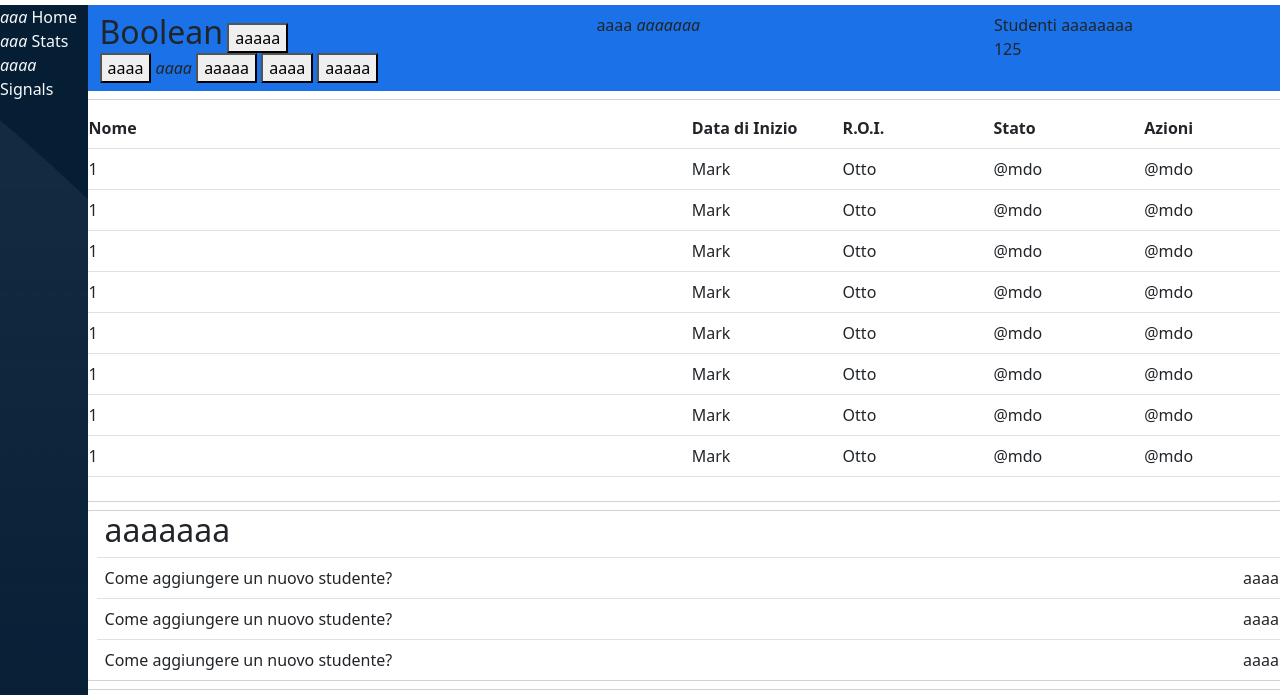
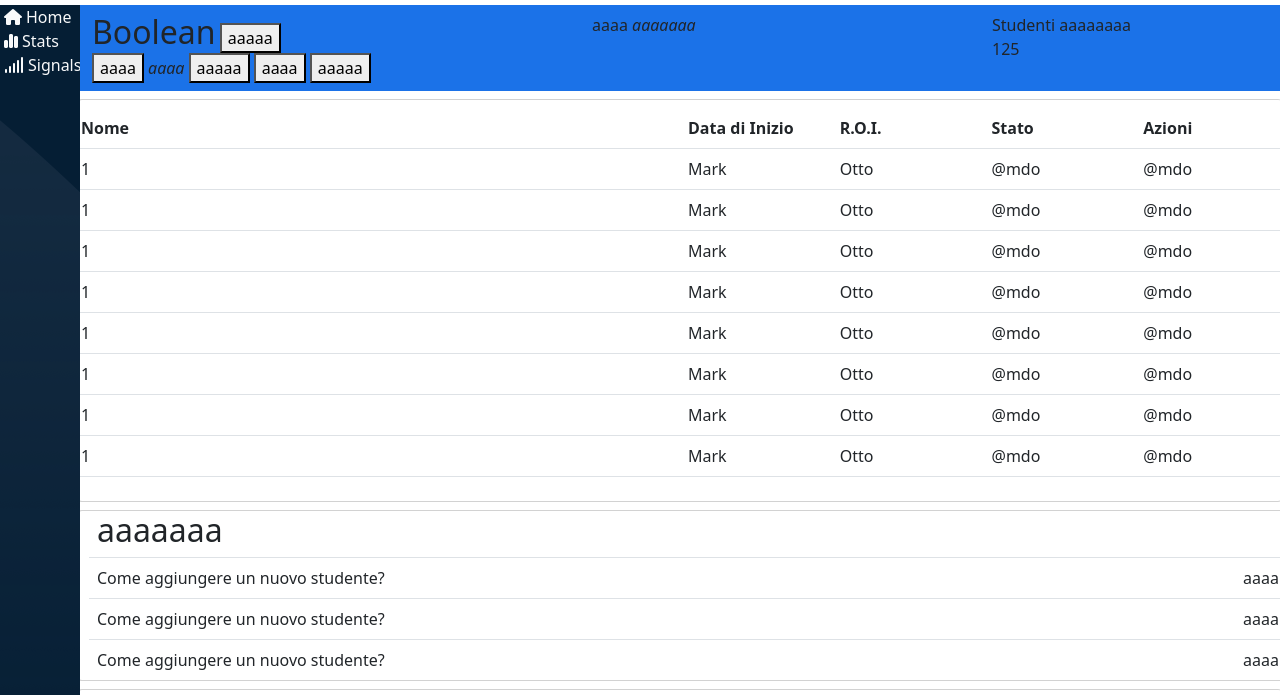
Before and after one commit to Al-Giovinetti/html-css-bootstrap-dashboard, a plain HTML site: page index.html in a window 1280 px wide. Shown: the part 45-740 px from the top of the page. Drawn offline with nearby package versions, Linux system fonts and the light colour scheme.

Commit message:
Nav bar sx

```diff
--- a/css/style.css
+++ b/css/style.css
@@ -7,7 +7,7 @@ header.my_header-top{
 
 main nav{
     background-image:url("../img/sidebar-bg.png");
-    width: auto;
+    width: 80px;
     height: calc(100vh - 50px);
 }
 
@@ -18,7 +18,7 @@ header img{
 
 main>div>div{
     width: 100%;
-    overflow-y: scroll;
+    overflow-y: auto;
 }
 
 img{
--- a/index.html
+++ b/index.html
@@ -43,21 +43,21 @@
             <!-- nav lato sx -->
             <nav class="d-flex flex-column justify-content-between my_bg-dark text-light">
                 <div>
-                    <div>
-                        <i>aaa</i>
+                    <div class="d-flex justify-content-center justify-content-lg-start">
+                        <i class="fa-solid fa-house p-1"></i>
                         <span class="d-none d-lg-inline">Home</span>
                     </div>
-                    <div>
-                        <i>aaa</i>
+                    <div class="d-flex justify-content-center justify-content-lg-start">
+                        <i class="fa-solid fa-chart-simple p-1"></i>
                         <span class="d-none d-lg-inline">Stats</span>
                     </div>
-                    <div>
-                        <i>aaaa</i>
+                    <div class="d-flex justify-content-center justify-content-lg-start">
+                        <i class="fa-solid fa-signal p-1"></i>
                         <span class="d-none d-lg-inline">Signals</span>
                     </div>
                 </div>
-                <div>
-                    <i>aaa</i>
+                <div class="d-flex justify-content-center">
+                    <i class="fa-solid fa-gear p-1 "></i>
                     <span class="d-none d-lg-inline">Admin</span>
                 </div>
             </nav>
```
